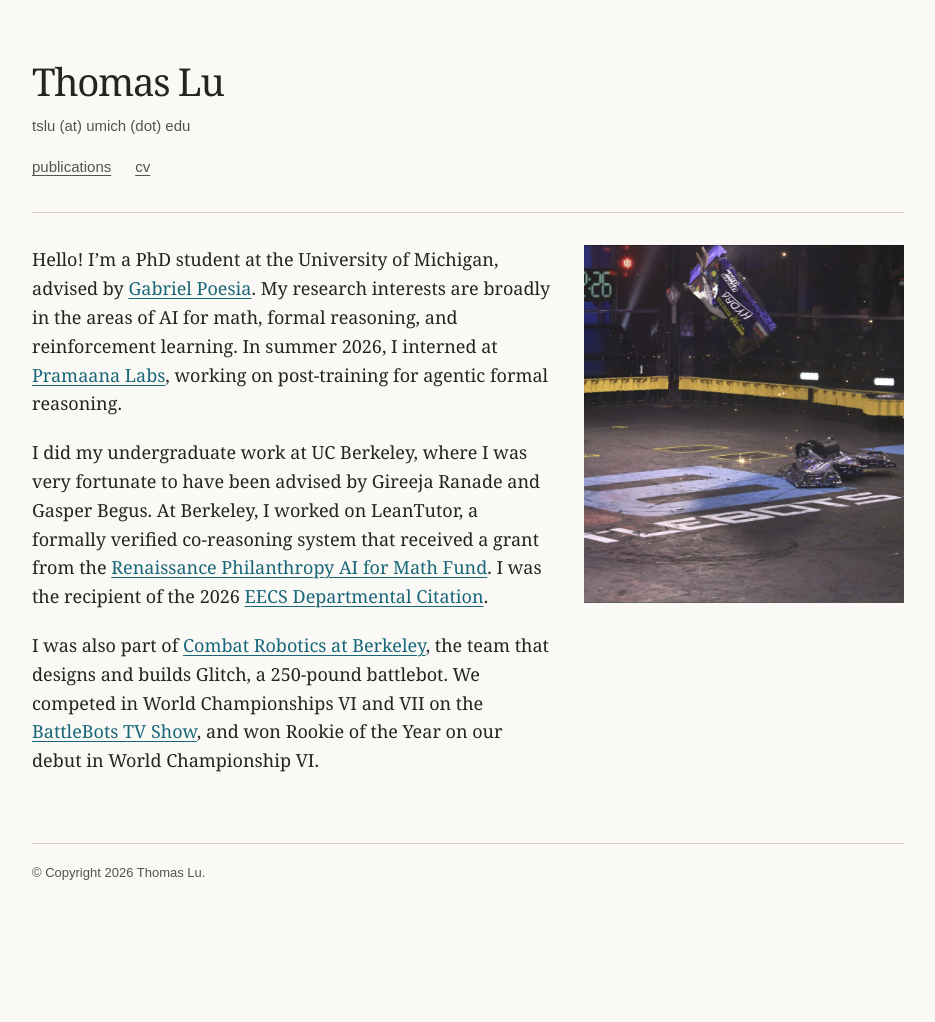
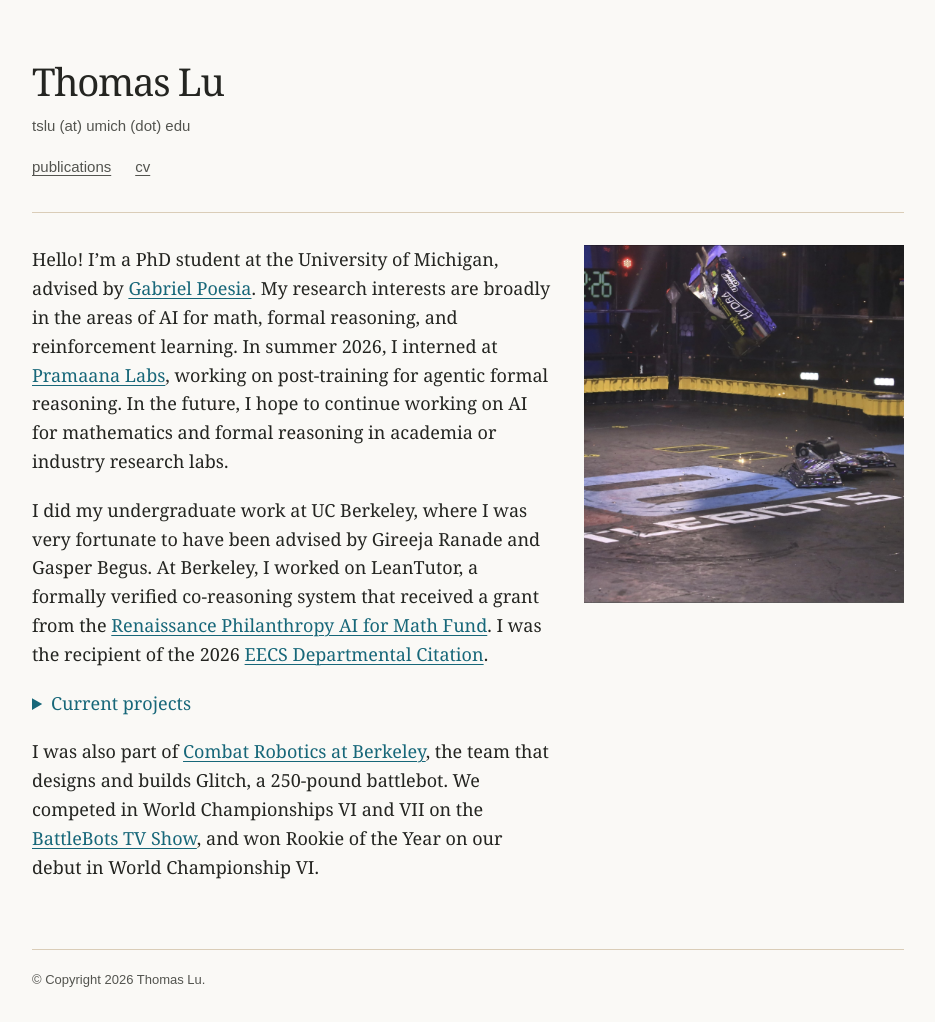
Before and after one commit to tsl628/tsl628.github.io, a Jekyll site: the page built from _pages/about.md, in a window 1280 px wide. Shown: the whole page, without its empty margins (172-1107 px from the left). Built offline with Jekyll 4.4.1, drawn with Linux system fonts in a browser that asks for light colours; before the commit the page ends 916 px from its top, so only the background shows below that.

Commit message:
Assignment spec: add future goals and current projects

```diff
--- a/_pages/about.md
+++ b/_pages/about.md
@@ -18,8 +18,13 @@
 social: false  # includes social icons at the bottom of the page
 ---
 
-Hello! I'm a PhD student at the University of Michigan, advised by [Gabriel Poesia](https://gpoesia.com/). My research interests are broadly in the areas of AI for math, formal reasoning, and reinforcement learning. In summer 2026, I interned at [Pramaana Labs](https://www.pramaanalabs.ai/), working on post-training for agentic formal reasoning.
+Hello! I'm a PhD student at the University of Michigan, advised by [Gabriel Poesia](https://gpoesia.com/). My research interests are broadly in the areas of AI for math, formal reasoning, and reinforcement learning. In summer 2026, I interned at [Pramaana Labs](https://www.pramaanalabs.ai/), working on post-training for agentic formal reasoning. In the future, I hope to continue working on AI for mathematics and formal reasoning in academia or industry research labs.
 
 I did my undergraduate work at UC Berkeley, where I was very fortunate to have been advised by Gireeja Ranade and Gasper Begus. At Berkeley, I worked on LeanTutor, a formally verified co-reasoning system that received a grant from the [Renaissance Philanthropy AI for Math Fund](https://www.renaissancephilanthropy.org/leantutor-a-tutor-for-undergraduate-mathematics-proofs). I was the recipient of the 2026 [EECS Departmental Citation](https://www2.eecs.berkeley.edu/Students/Awards/2/).
 
+<details class="current-projects">
+  <summary>Current projects</summary>
+  <p>I'm currently exploring how AI systems can learn to reason about mathematics using formal verification and reinforcement learning. My work broadly focuses on training models to construct proofs and use feedback from formal tools to improve their reasoning. I'm also interested in AI safety and alignment, including how verifiable reasoning might help make AI systems more reliable.</p>
+</details>
+
 I was also part of [Combat Robotics at Berkeley](https://combatrobotics.studentorg.berkeley.edu/), the team that designs and builds Glitch, a 250-pound battlebot. We competed in World Championships VI and VII on the [BattleBots TV Show](https://battlebots.com/), and won Rookie of the Year on our debut in World Championship VI.
--- a/_sass/_editorial.scss
+++ b/_sass/_editorial.scss
@@ -98,6 +98,11 @@
   .about-grid-text-only { grid-template-columns: minmax(0, 1fr); }
   .about-copy { min-width: 0; }
   .about-copy > p { margin: 0 0 1.25rem; }
+  .current-projects {
+    margin-bottom: 1.25rem;
+    summary { cursor: pointer; color: var(--global-theme-color); }
+    p { margin: .75rem 0 0; }
+  }
   .about-copy a {
     text-decoration: underline;
     text-decoration-thickness: 1px;
```
